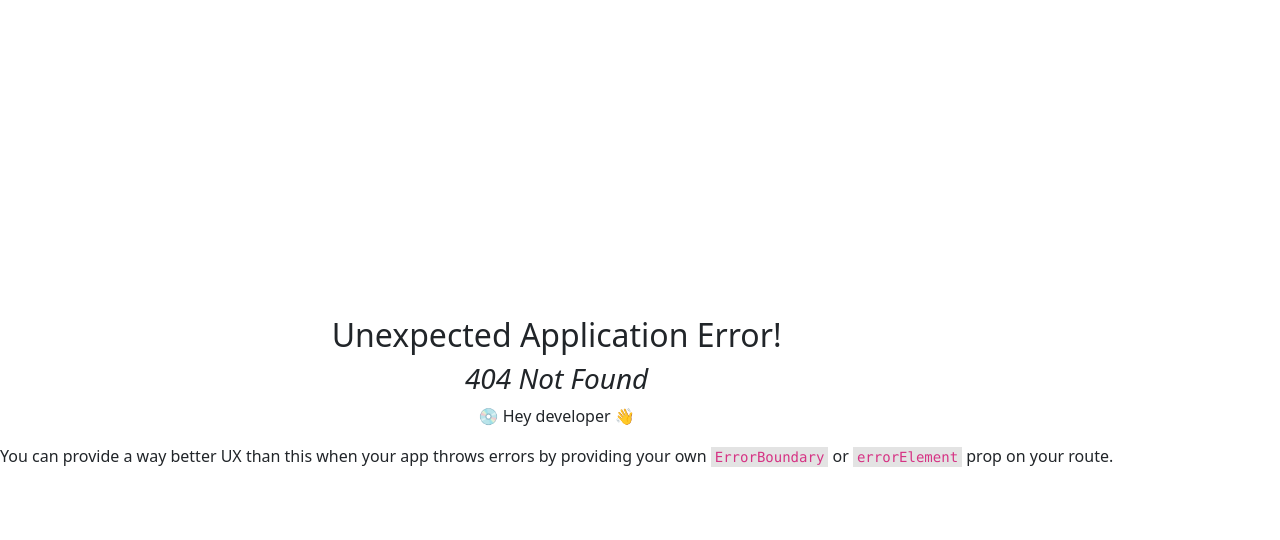
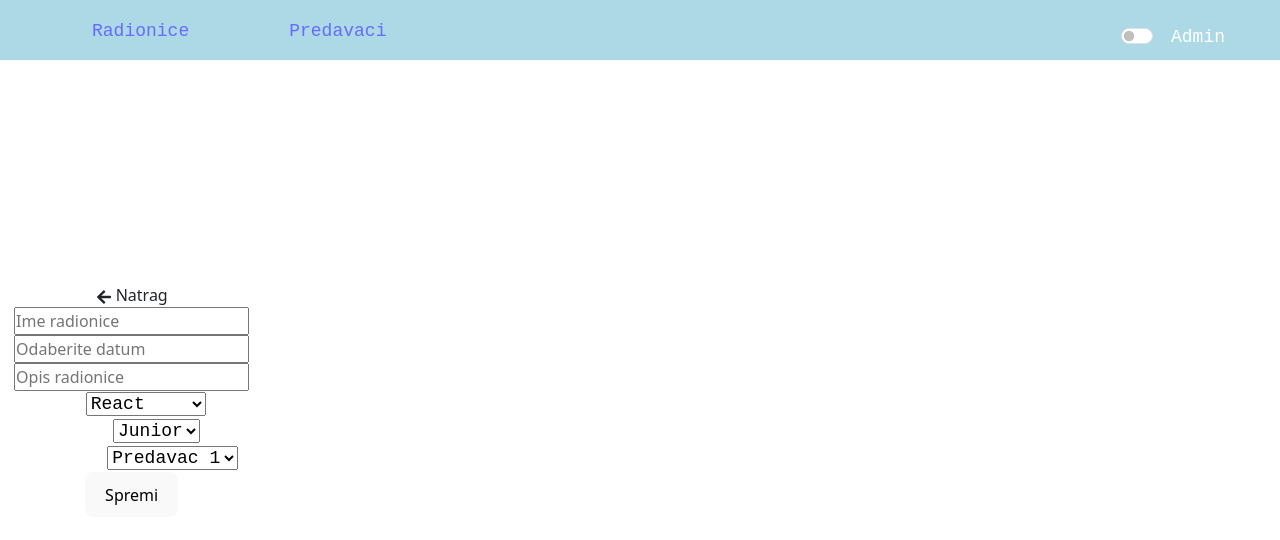
Before and after one commit to FaniTafra/CodeSchool, a React (Vite) app: page /dodajradionicu in a window 1280 px wide. Before the commit this address had no page. Shown: the top 540 px of the page. Built offline with nearby package versions, Linux system fonts and the light colour scheme; data requests are answered from the project's data file.

Commit message:
add new workshop

```diff
--- a/db.json
+++ b/db.json
@@ -6,7 +6,91 @@
       "datum": "01.01.2025",
       "predavac": "predavac_1",
       "opis": "Kratki opis radionice 1",
-      "broj_prijava": 33
+      "broj_prijava": 34
+    },
+    {
+      "id": "ana",
+      "ime": "ana",
+      "datum": "2024-05-27T22:00:00.000Z",
+      "predavac": [
+        "Predavac 1"
+      ],
+      "opis": "anawork",
+      "tema": "",
+      "tezina": "Mid",
+      "broj_prijava": 1
+    },
+    {
+      "id": "aaa",
+      "ime": "aaa",
+      "datum": "2024-05-21T22:00:00.000Z",
+      "predavac": [
+        "Predavac 1"
+      ],
+      "opis": "anawork",
+      "tema": "Express",
+      "tezina": "Mid",
+      "broj_prijava": 0
+    },
+    {
+      "id": "bbbbbbbbbbbbbbbb",
+      "ime": "bbbbbbbbbbbbbbbb",
+      "datum": "2024-05-15T22:00:00.000Z",
+      "predavac": [
+        "Predavac 1"
+      ],
+      "opis": "aaa",
+      "tema": "",
+      "tezina": "",
+      "broj_prijava": 0
+    },
+    {
+      "id": "Fani Tafra",
+      "ime": "Fani Tafra",
+      "datum": "2024-05-07T22:00:00.000Z",
+      "predavac": [
+        "Predavac 1"
+      ],
+      "opis": "anawork",
+      "tema": "",
+      "tezina": "",
+      "broj_prijava": 0
+    },
+    {
+      "id": "Fani Tafra",
+      "ime": "Fani Tafra",
+      "datum": "2024-05-14T22:00:00.000Z",
+      "predavac": [
+        "Predavac 1"
+      ],
+      "opis": "aaaaaaaa",
+      "tema": "",
+      "tezina": "",
+      "broj_prijava": 0
+    },
+    {
+      "id": "aaaa",
+      "ime": "aaaa",
+      "datum": "2024-05-14T22:00:00.000Z",
+      "predavac": [
+        "Predavac 1"
+      ],
+      "opis": "lalalalala",
+      "tema": "",
+      "tezina": "",
+      "broj_prijava": 0
+    },
+    {
+      "id": "ana",
+      "ime": "ana",
+      "datum": "2024-05-15T22:00:00.000Z",
+      "predavac": [
+        "Predavac 1"
+      ],
+      "opis": "anawork",
+      "tema": "",
+      "tezina": "",
+      "broj_prijava": 0
     }
   ],
   "predavaci": [
--- a/package.json
+++ b/package.json
@@ -16,7 +16,9 @@
     "match-sorter": "^6.3.4",
     "react": "^18.2.0",
     "react-bootstrap": "^2.10.2",
+    "react-datepicker": "^6.9.0",
     "react-dom": "^18.2.0",
+    "react-icons": "^5.2.0",
     "react-router-dom": "^6.23.0",
     "sort-by": "^0.0.2",
     "styled-components": "^6.1.9"
--- a/src/App.css
+++ b/src/App.css
@@ -9,6 +9,7 @@
 
 body {
   font-family: system-ui;
+  margin-top: 60px;
 }
 
 .navbar {
--- /dev/null
+++ b/src/components/NovaRadionica.jsx
@@ -0,0 +1,115 @@
+import { useState, useEffect } from "react";
+import DatePicker from 'react-datepicker';
+import 'react-datepicker/dist/react-datepicker.css';
+import { FaArrowLeft } from 'react-icons/fa';
+import { useNavigate } from "react-router-dom";
+import axios from "axios"
+
+function NovaRadionica() {
+    const [name, setName] = useState('')
+    const [date, setDate] = useState('')
+    const [about, setAbout] = useState('')
+    const [theme, setTheme] = useState("");
+    const [level, setLevel] = useState("");
+    const [speaker, setSpeaker] = useState([]);
+    const [error, setError] = useState(false)
+    const navigate = useNavigate();
+
+    function handleChange(e) {
+        e.preventDefault();
+        if (name.trim() === '' || about.trim() === '' || !date) {
+            setError(true)
+        }
+        else {
+            const zaSlanje = obradiPodatke()
+            axios.post('http://localhost:3001/radionice', zaSlanje)
+            .then(rez => console.log(rez))
+            handleBack()
+        }
+    }
+
+    const handleDate = date => {
+        setDate(date);
+    };
+
+    const handleBack = () => {
+        navigate(-1);
+    }
+
+    useEffect(() => {
+        axios
+            .get("http://localhost:3001/predavaci/")
+            .then(res => {
+                const names = res.data.map(predavac => predavac.ime);
+                setSpeaker(names);
+            })
+    }, []);
+
+    function obradiPodatke(){
+        const data = {
+            "id": name,
+            "ime": name,
+            "datum": date,
+            "predavac": speaker,
+            "opis": about,
+            "tema": theme,
+            "tezina": level,
+            "broj_prijava": 0
+          };
+
+          return data;
+      }
+
+    return (
+      <>
+        <div className="back-arrow" onClick={handleBack}>
+                <FaArrowLeft /> Natrag
+        </div>
+        <form onSubmit={handleChange}>
+            <div className="form-group">
+                <input type="text" id="name" value={name} onChange={(e) => setName(e.target.value)} placeholder='Ime radionice' />
+            </div>
+            <div className="form-group">
+                <DatePicker selected={date} onChange={handleDate} minDate={new Date()} dateFormat="dd/MM/yyyy" placeholderText="Odaberite datum"/>
+            </div>
+            <div className="form-group">
+                <input type="text" id="razlog" value={about} onChange={(e) => setAbout(e.target.value)} placeholder='Opis radionice'/>
+            </div>
+            <div className="form-group">
+                <label>
+                    Tema
+                <select value={theme} onChange={(e) => setTheme(e.target.value)}>
+                    <option value="React">React</option>
+                    <option value="Express">Express</option>
+                    <option value="PHP">PHP</option>
+                    <option value="Wordpress">Wordpress</option>
+                </select>
+                </label>
+            </div>
+            <div className="form-group">
+                <label>
+                    Težina
+                <select value={level} onChange={(e) => setLevel(e.target.value)}>
+                    <option value="Junior">Junior</option>
+                    <option value="Mid">Mid</option>
+                    <option value="Senior">Senior</option>
+                </select>
+                </label>
+            </div>
+            <div className="form-group">
+                <label>
+                    Predavači
+                <select value={speaker} onChange={(e) => setSpeaker(e.target.value)}>
+                    {speaker.map((sp, index) => (
+                    <option key={index} value={sp}>{sp}</option>
+                    ))}
+                </select>
+                </label>
+            </div>
+            <button type="submit">Spremi</button>
+        </form>
+      </>
+    )
+  }
+
+  export default NovaRadionica
--- a/src/components/Radionice.jsx
+++ b/src/components/Radionice.jsx
@@ -2,11 +2,16 @@ import { useState, useEffect } from "react";
 import Checkbox from './Checkbox.jsx'
 import axios from "axios"
 import WorkshopCard from "./WorkshopCard.jsx";
+import { useAdminContext } from './AdminContext';
+import Button from 'react-bootstrap/Button';
+import NovaRadionica from "./NovaRadionica.jsx";
+import { useNavigate } from "react-router-dom";
 
 function Radionice() {
   const themes = ["React", "Express", "PHP", "WordPress"];
   const levels = ["Junior", "Mid", "Senior"];
   const [radionice, postaviRadionice] = useState([])
+  const {isAdmin} = useAdminContext()
 
   const [checkedThemes, setCheckedThemes] = useState(
     new Array(themes.length).fill(false)
@@ -44,9 +49,17 @@ function Radionice() {
       });
   };
 
+  let navigate = useNavigate();
+  const routeChange = () =>{
+    let path = `/dodajradionicu`;
+    navigate(path);
+  }
+
 
   return (
     <>
+    <div style={{ display: "flex" }}>
+      <div style={{ marginRight: "20px" }}>
         <Checkbox
           title="Teme"
           category={themes}
@@ -61,10 +74,15 @@ function Radionice() {
           handleOnChange={handleLevelOnChange}
         />
         </div>
-      <div>
+      </div>
+      <div style={{ display: "flex", flexWrap: "wrap" }}>
           {radionice.map(r => (
             <WorkshopCard key={r.id} rez={r} SignInWork={SignIn}/>
           ))}
+      </div>
+      <div>
+          {isAdmin && <Button variant="info" onClick={routeChange}>Dodaj novu radionicu</Button>}
+      </div>
     </div>
     </>
   )
--- a/src/components/WorkshopCard.jsx
+++ b/src/components/WorkshopCard.jsx
@@ -21,16 +21,15 @@ function WorkshopCard({ rez, SignInWork }) {
 
     return (
       <>
-        <div>
+        <div style={{ border: "2px solid #ADD8E6", padding: "10px", borderRadius: "10px", padding: "10px", marginBottom: "10px", marginRight: "15px" }}>
             <h3>{rez.ime}</h3>
-            <p>{rez.id}</p>
-            <p>Datum: {rez.datum}</p>
+            <p>Datum: {new Date(rez.datum).toLocaleDateString('en-GB')}</p>
             <p>Predavač: {rez.predavac}</p>
             <p>Opis: {rez.opis}</p>
             <p>{rez.broj_prijava}</p>
             <Button variant="success" onClick={togglePop}>Prijavi se</Button>
             {seen ? <SignUp toggle={togglePop} sign={handleSignInLocal} name={rez.ime} br={rez.id}/> : null}
-            {isAdmin && <Button variant="info">Uredi</Button>}
+            {isAdmin && <Button variant="info" style={{ marginLeft: "5px" }}>Uredi</Button>}
         </div>
       </>
     )
--- a/src/main.jsx
+++ b/src/main.jsx
@@ -6,6 +6,7 @@ import Administracija from './components/Administracija.jsx'
 import Predavaci from './components/Predavaci.jsx'
 import Radionice from './components/Radionice.jsx'
 import { AdminProvider } from './components/AdminContext.jsx'
+import NovaRadionica from "./components/NovaRadionica.jsx";
 import './index.css'
 import {
   RouterProvider,
@@ -29,6 +30,10 @@ const router = createBrowserRouter([
               path: '/administracija',
               element: <Administracija />,
           },
+          {
+            path: '/dodajradionicu',
+            element: <NovaRadionica />,
+        },
       ]
   }
 ]);
```
Also changed, not shown: 1 other file (tests, documents, lock files or other folders). Lines whose indentation alone changed are shown as unchanged.
